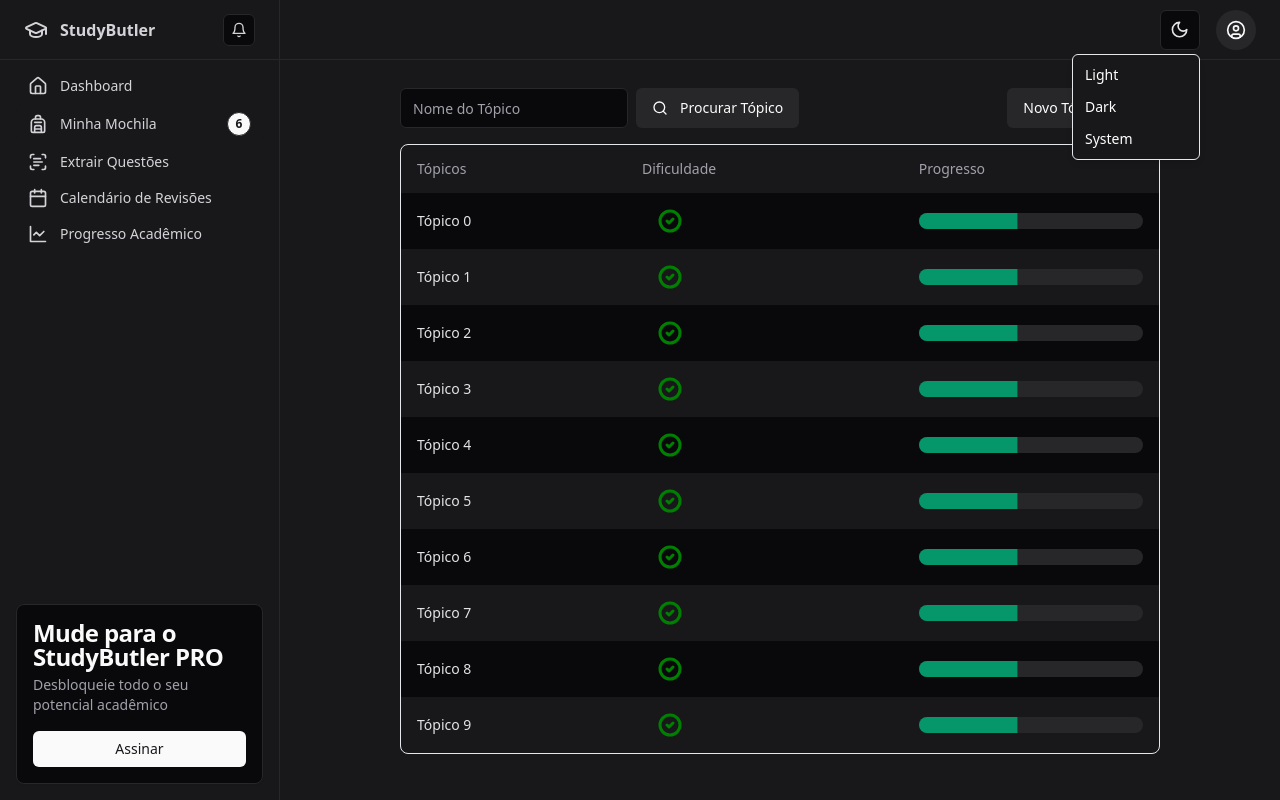
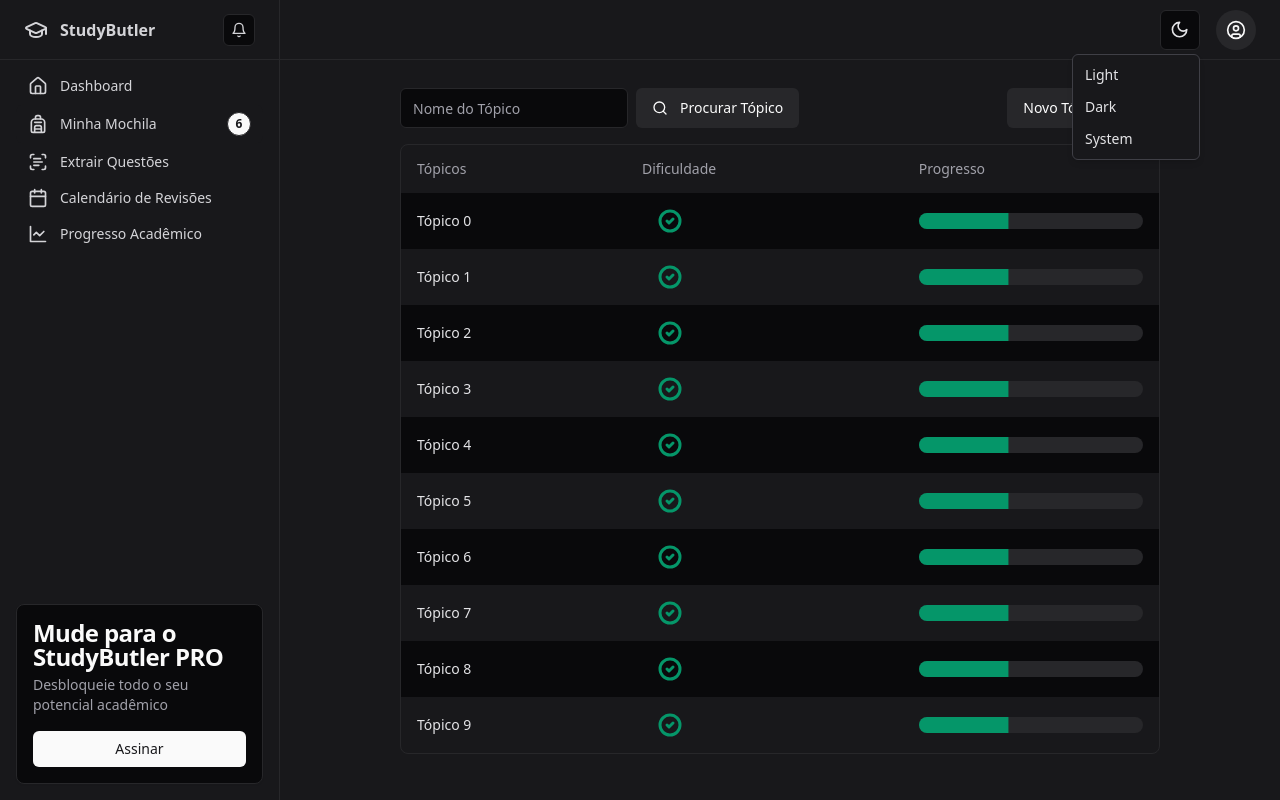
Before and after one commit to jopsfernandes/StudyButler, a React (Vite) app: page /user-dashboard/dashboard in a window 1280 px wide. Both pictures are taken after a click on the button "Toggle theme". Built offline with nearby package versions, Linux system fonts and the light colour scheme.

Commit message:
styles: change component colors

```diff
--- a/src/assets/briefcase-business-case-svgrepo-com.tsx
+++ b/src/assets/briefcase-business-case-svgrepo-com.tsx
@@ -10,7 +10,7 @@ function BusinessCase(props:Props) {
       xmlns="http://www.w3.org/2000/svg"
       {...props}
     >
-      <style>{".st0{fill:#6A8D73}.st2{fill:none}"}</style>
+      <style>{".st0{fill:#059669}.st2{fill:none}"}</style>
       <g id="fill">
         <path
           className="st0"
@@ -22,7 +22,7 @@ function BusinessCase(props:Props) {
         />
         <path
           d="M62.7 52c0-1.2-.1-2.5-.5-3.7-1.3-4-5-6.7-9.1-6.7-4 .1-7.4 2.8-8.3 6.7-.7 1.2-1.2 2.5-1.2 3.9.1 3.1 1.4 6 3.8 8 .5.6 1 1.1 1.6 1.5.6.4 1.4.6 2.2.5.6.2 1.2.2 1.8.3 1.2.5 2.5.6 3.7.2 2.7-.9 4.8-2.8 5.9-5.4.6-1.6.7-3.5.1-5.3z"
-          fill="#d9ae2b"
+          fill="#86F76F"
         />
       </g>
       <g id="line_copy">
--- a/src/components/ui/dropdown-menu.tsx
+++ b/src/components/ui/dropdown-menu.tsx
@@ -65,7 +65,7 @@ const DropdownMenuContent = React.forwardRef<
       ref={ref}
       sideOffset={sideOffset}
       className={cn(
-        " z-50 min-w-[8rem] overflow-hidden rounded-md border bg-popover p-1 text-popover-foreground shadow-md data-[state=open]:animate-in data-[state=closed]:animate-out data-[state=closed]:fade-out-0 data-[state=open]:fade-in-0 data-[state=closed]:zoom-out-95 data-[state=open]:zoom-in-95 data-[side=bottom]:slide-in-from-top-2 data-[side=left]:slide-in-from-right-2 data-[side=right]:slide-in-from-left-2 data-[side=top]:slide-in-from-bottom-2",
+        " z-50 min-w-[8rem] overflow-hidden rounded-md border dark:border-zinc-700 bg-popover p-1 text-popover-foreground shadow-md data-[state=open]:animate-in data-[state=closed]:animate-out data-[state=closed]:fade-out-0 data-[state=open]:fade-in-0 data-[state=closed]:zoom-out-95 data-[state=open]:zoom-in-95 data-[side=bottom]:slide-in-from-top-2 data-[side=left]:slide-in-from-right-2 data-[side=right]:slide-in-from-left-2 data-[side=top]:slide-in-from-bottom-2",
         className
       )}
       {...props}
--- a/src/components/ui/mode-toggle.tsx
+++ b/src/components/ui/mode-toggle.tsx
@@ -21,7 +21,7 @@ export function ModeToggle() {
           <span className="sr-only">Toggle theme</span>
         </Button>
       </DropdownMenuTrigger>
-      <DropdownMenuContent className="bg-white dark:bg-zinc-900 dark:text-white"align="end">
+      <DropdownMenuContent className="bg-white dark:bg-zinc-900 dark:text-zinc-200"align="end">
         <DropdownMenuItem onClick={() => setTheme("light")}>
           Light
         </DropdownMenuItem>
--- a/src/screens/Dashboard.tsx
+++ b/src/screens/Dashboard.tsx
@@ -83,7 +83,7 @@ export function Dashboard() {
             </Dialog>
 
           </div>
-          <div className='border rounded-lg '>
+          <div className='border dark:border-zinc-800 rounded-lg'>
             <Table>
               <TableHeader>
                 <TableHead>Tópicos</TableHead>
@@ -104,8 +104,8 @@ export function Dashboard() {
                     key={i}>
 
                       <TableCell>Tópico {i}</TableCell>
-                      <TableCell className=''>  <CircleCheck color='green' strokeWidth={3} className='w-6 h-6 mr-5 ml-4' /> </TableCell>
-                      <TableCell><Progress value={44}/></TableCell>
+                      <TableCell className=''><CircleCheck color='#059669' strokeWidth={3} className='w-6 h-6 mr-5 ml-4' /> </TableCell>
+                      <TableCell><Progress value={40}/> </TableCell>
                     </TableRow>
                   )
                 })}
```
